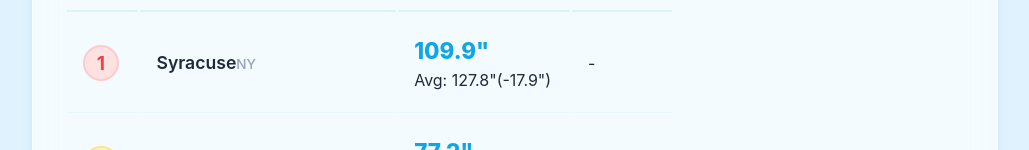
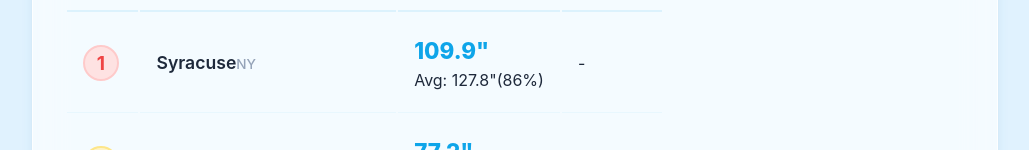
Before and after one commit to mathursunit/brrroyale, a React (Vite) app: page / in a window 1280 px wide. Shown: the part 650-800 px from the top of the page, without its empty margins (125-1154 px from the left). Built offline with nearby package versions, Linux system fonts and the light colour scheme.

Commit message:
UI: Replace confusing 'snow gap' metric with 'Percentage of Annual Average' for better context

```diff
--- a/src/components/Leaderboard.jsx
+++ b/src/components/Leaderboard.jsx
@@ -97,16 +97,16 @@
                                             {(() => {
                                                 const avg = city.avg_annual;
                                                 if (avg > 0) {
-                                                    const diff = (city.total_snow - avg).toFixed(1);
-                                                    const isAhead = diff >= 0;
-                                                    const colorClass = isAhead ? 'text-emerald-600' : 'text-rose-500';
-                                                    const sign = isAhead ? '+' : '';
+                                                    const pct = ((city.total_snow / avg) * 100).toFixed(0);
+                                                    let progressColor = 'text-slate-400';
+                                                    if (pct >= 100) progressColor = 'text-emerald-600 font-bold';
+                                                    else if (pct >= 80) progressColor = 'text-sky-600';
 
                                                     return (
-                                                        <div className="text-xs text-slate-500 mt-1 font-medium flex justify-end gap-2">
-                                                            <span>Avg: {avg}"</span>
-                                                            <span className={colorClass}>
-                                                                ({sign}{diff}")
+                                                        <div className="text-xs mt-1 font-medium flex justify-end gap-1">
+                                                            <span className="text-slate-500">Avg: {avg}"</span>
+                                                            <span className={progressColor}>
+                                                                ({pct}%)
                                                             </span>
                                                         </div>
                                                     )
```
